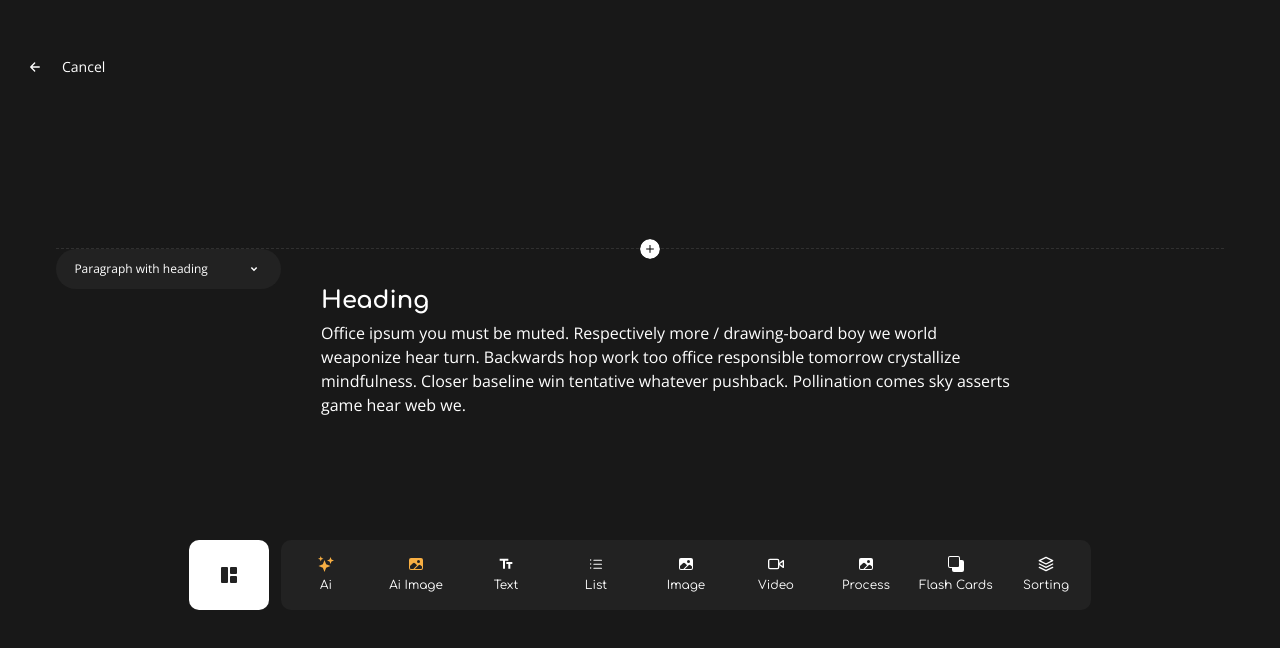
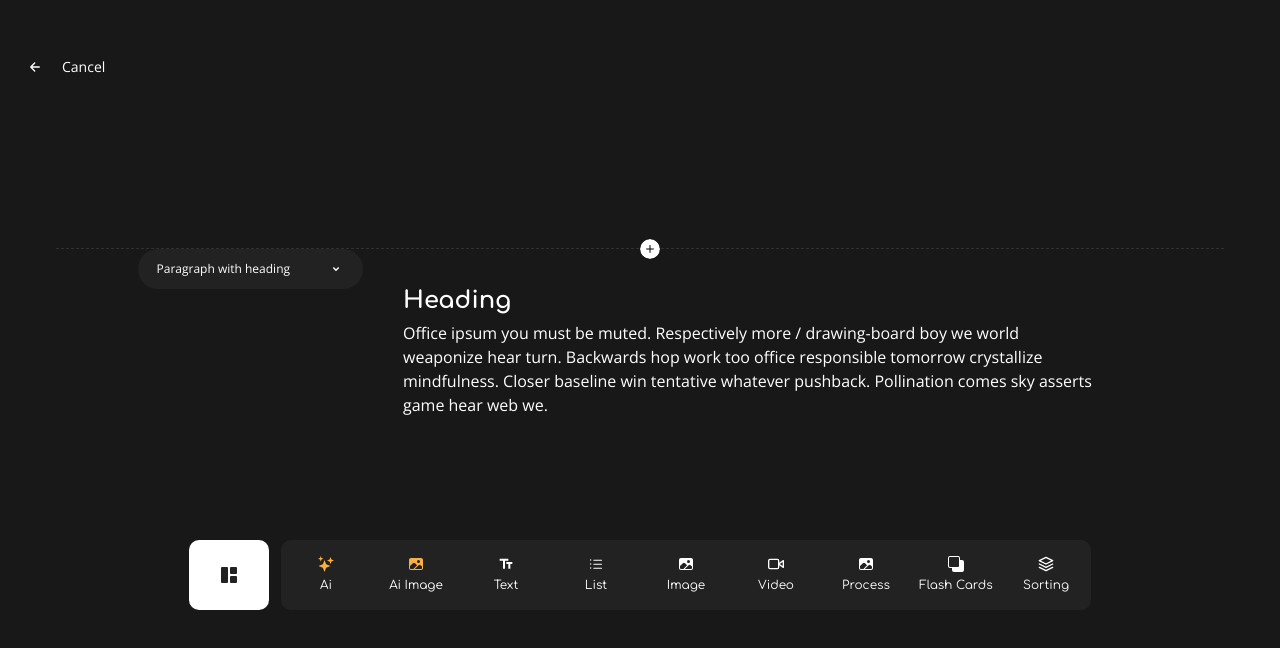
Before and after one commit to theoraccoon/amby-craft-fe, a Next.js app: page /courses/create/lesson-builder in a window 1280 px wide. Both pictures are taken after a click on the button "Text". Shown: the top 648 px of the page. Built offline with nearby package versions, Linux system fonts and the light colour scheme.

Commit message:
feat: add animate.css for animations and enhance sidebar close animation

```diff
--- a/package.json
+++ b/package.json
@@ -19,6 +19,7 @@
     "@tiptap/pm": "^2.12.0",
     "@tiptap/react": "^2.12.0",
     "@tiptap/starter-kit": "^2.12.0",
+    "animate.css": "^4.1.1",
     "framer-motion": "^12.6.3",
     "lucide-react": "^0.503.0",
     "next": "15.2.4",
--- a/src/app/layout.tsx
+++ b/src/app/layout.tsx
@@ -11,6 +11,7 @@ import { MobileDrawerProvider } from '@/context/mobile-drawer-context'
 import { TabletDrawerProvider } from '@/context/tablet-drawer-context'
 import { ViewModeProvider } from '@/context/view-mode-context'
 import { store } from '@/store'
+import 'animate.css';
 
 const comfortaa = Comfortaa({
   subsets: ['latin'],
--- a/src/features/courses/components/course_creation/editor/editor.tsx
+++ b/src/features/courses/components/course_creation/editor/editor.tsx
@@ -131,7 +131,7 @@ export default function Editor() {
                   key={block.id}
                   className="relative mb-6 border-[#FFFFFF1A] border-t border-dashed w-full h-[200px]  flex flex-col"
                 >
-                  <div className="flex flex-row first-letter:w-full ">
+                  <div className="flex flex-row justify-center first-letter:w-full ">
                     <div className="">
                       <div
                         className="flex w-[225px] justify-around items-center bg-[rgb(34,34,34)] h-10 rounded-[50px] cursor-pointer "
@@ -155,7 +155,7 @@ export default function Editor() {
                       )}
                     </div>
 
-                    <div className="w-4/6">
+                    <div className="w-4/6 ">
                       <div className="absolute left-[50%] -top-2.5">
                         <Image
                           src="/images/hover-icon.svg"
@@ -168,7 +168,7 @@ export default function Editor() {
                           onClick={() => setShowToolbar(!showToolbar)}
                         />
                       </div>
-                      <div className="p-10 transition">{renderBlock(block, index)}</div>
+                      <div className="p-10 animate__animated animate__zoomIn">{renderBlock(block, index)}</div>
                     </div>
                   </div>
                 </div>
--- a/src/features/courses/components/course_creation/side-toolbar.tsx
+++ b/src/features/courses/components/course_creation/side-toolbar.tsx
@@ -2,6 +2,7 @@ import { FiX } from 'react-icons/fi'
 
 import { toolBarIcons } from '@/features/dashboard/data/toolbarData'
 import { ToolbarItem } from '@/features/dashboard/types/type'
+import { useRef } from 'react'
 
 interface SideToolBarProps {
   showToolbar: boolean
@@ -19,15 +20,23 @@ export default function SideToolBar({
     const value = tool?.type === 'Text' ? true : false
     setShowTextFormat?.(value)
   }
+   const sideBarRef = useRef<HTMLDivElement>(null)
 
   const handleSideBarClose = () => {
-    setShowToolbar(!showToolbar)
+
+    sideBarRef.current?.classList.add('animate__slideOutLeft')
     setShowTextFormat?.(false)
+    setTimeout(() => {
+       setShowToolbar(!showToolbar)
+
+    },2000
+  )
   }
+
 
   return (
     showToolbar && (
-      <div className="fixed inset-y-0 left-0 bg-[#222222] w-[15%] !z-[12]">
+      <div className="fixed inset-y-0 left-0 bg-[#222222] w-[15%] !z-[12] animate__animated animate__slideInLeft" ref={sideBarRef}>
         <div className="flex justify-between items-center px-6 mt-12 mb-10">
           <h3 className="text-xl   ">Block Library</h3>
           <FiX onClick={() => handleSideBarClose()} />
```
Also changed, not shown: 1 other file (tests, documents, lock files or other folders).
